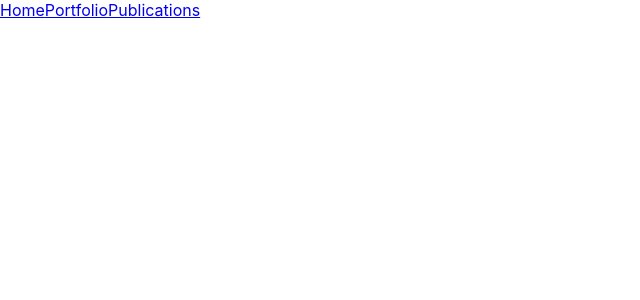
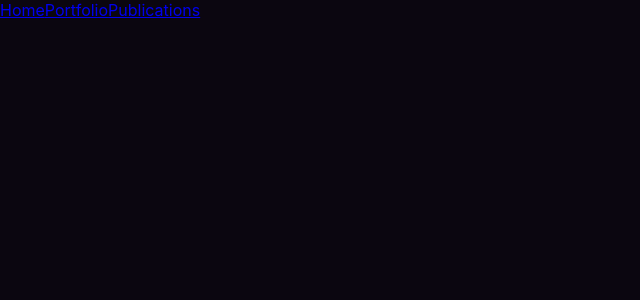
Before and after one commit to EKHess/portfolio, a React (Create React App) app: page / in a window 1280 px wide. Shown: the top 300 px of the page, without its empty margins (0-640 px from the left). Built offline with nearby package versions, Linux system fonts and the light colour scheme.

Commit message:
Defined color scheme and began styling

```diff
--- a/src/components/Root/Root.js
+++ b/src/components/Root/Root.js
@@ -1,10 +1,11 @@
 import React from "react";
 import { Outlet } from 'react-router-dom';
 import Header from "../Header/Header";
+import '../../styles/style.css';
 
 function Root() {
     return (
-        <>
+        <div className="app-container">
             <header>
                 <Header/>
             </header>
@@ -16,7 +17,7 @@
             <footer>
 
             </footer>
-        </>
+        </div>
     )
 }
 
--- /dev/null
+++ b/src/styles/reset.css
@@ -0,0 +1,48 @@
+/* http://meyerweb.com/eric/tools/css/reset/
+   v2.0 | 20110126
+   License: none (public domain)
+*/
+
+html, body, div, span, applet, object, iframe,
+h1, h2, h3, h4, h5, h6, p, blockquote, pre,
+a, abbr, acronym, address, big, cite, code,
+del, dfn, em, img, ins, kbd, q, s, samp,
+small, strike, strong, sub, sup, tt, var,
+b, u, i, center,
+dl, dt, dd, ol, ul, li,
+fieldset, form, label, legend,
+table, caption, tbody, tfoot, thead, tr, th, td,
+article, aside, canvas, details, embed,
+figure, figcaption, footer, header, hgroup,
+menu, nav, output, ruby, section, summary,
+time, mark, audio, video {
+	margin: 0;
+	padding: 0;
+	border: 0;
+	font-size: 100%;
+	font: inherit;
+	vertical-align: baseline;
+}
+/* HTML5 display-role reset for older browsers */
+article, aside, details, figcaption, figure,
+footer, header, hgroup, menu, nav, section {
+	display: block;
+}
+body {
+	line-height: 1;
+}
+ol, ul {
+	list-style: none;
+}
+blockquote, q {
+	quotes: none;
+}
+blockquote:before, blockquote:after,
+q:before, q:after {
+	content: '';
+	content: none;
+}
+table {
+	border-collapse: collapse;
+	border-spacing: 0;
+}
--- /dev/null
+++ b/src/styles/style.css
@@ -0,0 +1,13 @@
+:root {
+    --bg1: #0B0610;
+    --bg2: #1F2833;
+    --neutral: #C5C6C7;
+    --action: #66FCF1;
+    --secondary-action: #45A29E;
+}
+
+.app-container {
+    background-color: var(--bg1);
+    height: 100vh;
+    color: var(--neutral);
+}
```
